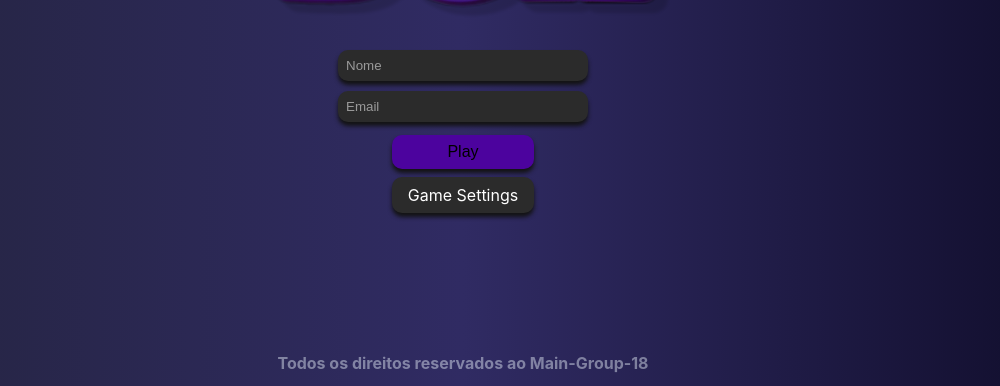
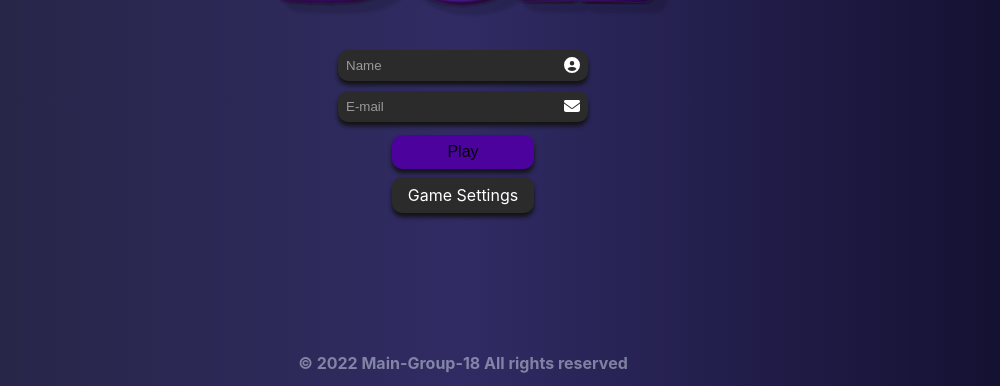
Before and after one commit to Erik-EFL/Query-box-Game, a React (Create React App) app: page / in a window 1280 px wide. Shown: the part 411-797 px from the top of the page, without its empty margins (177-1177 px from the left). Built offline with nearby package versions, Linux system fonts and the light colour scheme.

Commit message:
Adicionando novas features no css :rocket:

```diff
--- a/package.json
+++ b/package.json
@@ -6,6 +6,9 @@
     "node": "16"
   },
   "dependencies": {
+    "@fortawesome/fontawesome-svg-core": "^6.1.1",
+    "@fortawesome/free-solid-svg-icons": "^6.1.1",
+    "@fortawesome/react-fontawesome": "^0.1.18",
     "@testing-library/jest-dom": "^4.2.4",
     "@testing-library/user-event": "^7.1.2",
     "crypto-js": "^4.1.1",
--- a/src/Css/Login.module.css
+++ b/src/Css/Login.module.css
@@ -48,6 +48,10 @@
   width: 250px;
 }
 
+.loginEmailInput:focus, .loginNameInput:focus {
+  border: 3px solid rgb(110, 8, 226);
+}
+
 .buttonContainer {
   display: flex;
   flex-direction: column;
@@ -91,3 +95,17 @@
   background-color: white;
   color: black;
 }
+
+.inputsLogin {
+  position: relative;
+}
+
+.envelope {
+  position: absolute;
+  right: 8px;
+}
+
+.user {
+  position: absolute;
+  right: 8px;
+}
--- a/src/components/Footer.jsx
+++ b/src/components/Footer.jsx
@@ -4,7 +4,7 @@ import '../Css/Footer.module.css';
 class Footer extends Component {
   render() {
     return (
-      <footer>Todos os direitos reservados ao Main-Group-18</footer>
+      <footer> © 2022 Main-Group-18 All rights reserved </footer>
     );
   }
 }
--- a/src/pages/Login.jsx
+++ b/src/pages/Login.jsx
@@ -2,6 +2,8 @@ import PropTypes from 'prop-types';
 import React, { Component } from 'react';
 import { connect } from 'react-redux';
 import { Link } from 'react-router-dom';
+import { FontAwesomeIcon } from '@fortawesome/react-fontawesome';
+import { faCircleUser, faEnvelope } from '@fortawesome/free-solid-svg-icons';
 import styles from '../Css/Login.module.css';
 import { login,
   questionDone,
@@ -72,10 +74,11 @@ class Login extends Component {
                 type="text"
                 name="nome"
                 id="nome"
-                placeholder="Nome"
+                placeholder="Name"
                 onChange={ this.handleChange }
                 data-testid="input-player-name"
               />
+              <FontAwesomeIcon icon={ faCircleUser } className={ styles.user } />
             </label>
             <label htmlFor="email" className={ styles.inputsLogin }>
               <input
@@ -83,10 +86,11 @@ class Login extends Component {
                 type="email"
                 name="email"
                 id="email"
-                placeholder="Email"
+                placeholder="E-mail"
                 onChange={ this.handleChange }
                 data-testid="input-gravatar-email"
               />
+              <FontAwesomeIcon icon={ faEnvelope } className={ styles.envelope } />
             </label>
             <div className={ styles.buttonContainer }>
               <button
--- a/src/pages/Ranking.jsx
+++ b/src/pages/Ranking.jsx
@@ -81,6 +81,8 @@ class Ranking extends Component {
   }
 }
 
+/* <a href="https://www.flaticon.com/br/icones-gratis/medalha-de-bronze" title="medalha de bronze ícones">Medalha de bronze ícones criados por Freepik - Flaticon</a> */
+
 Ranking.propTypes = {
   history: PropTypes.func,
 }.isRequired;
```
Also changed, not shown: 1 other file (tests, documents, lock files or other folders).
